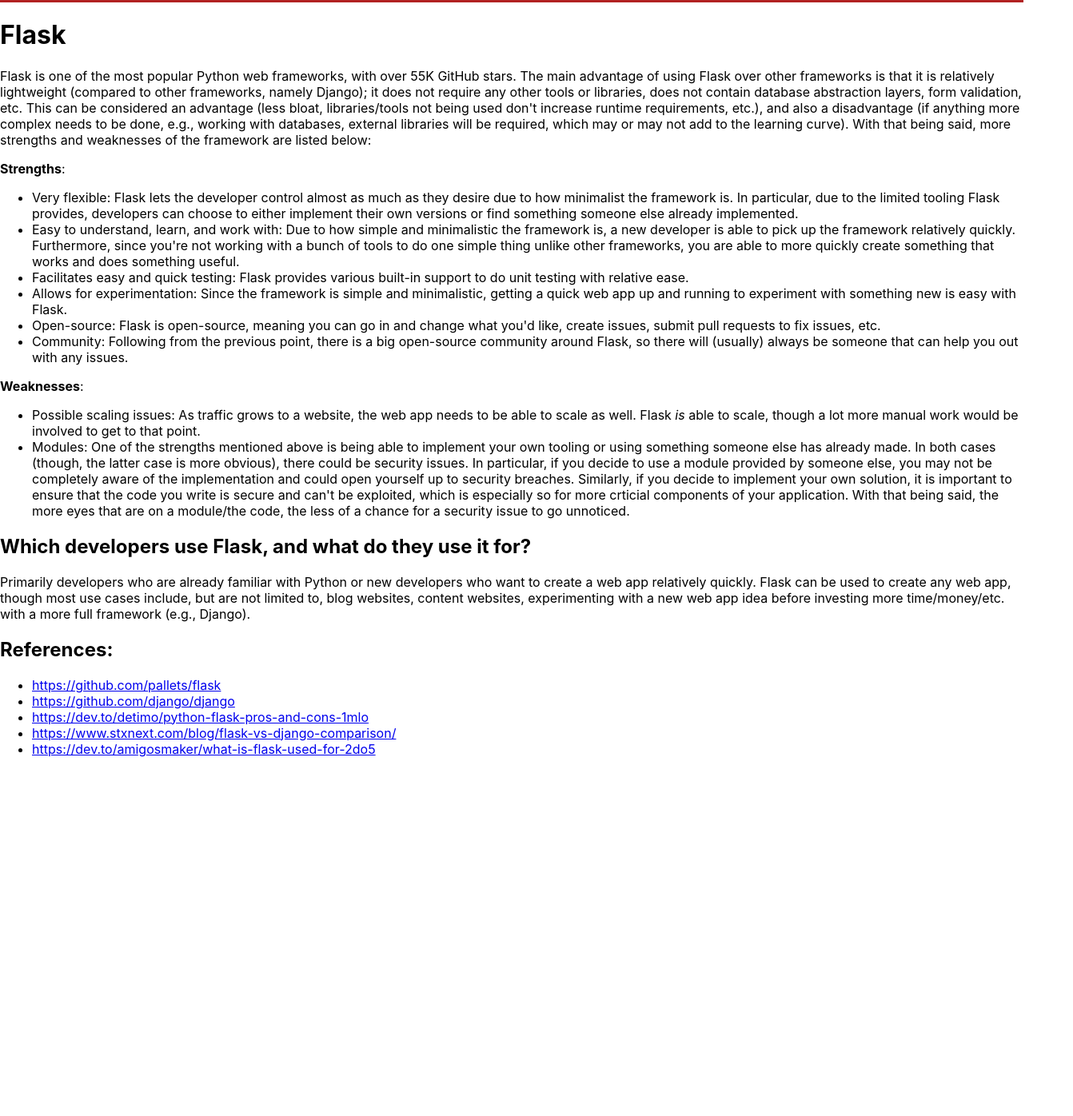
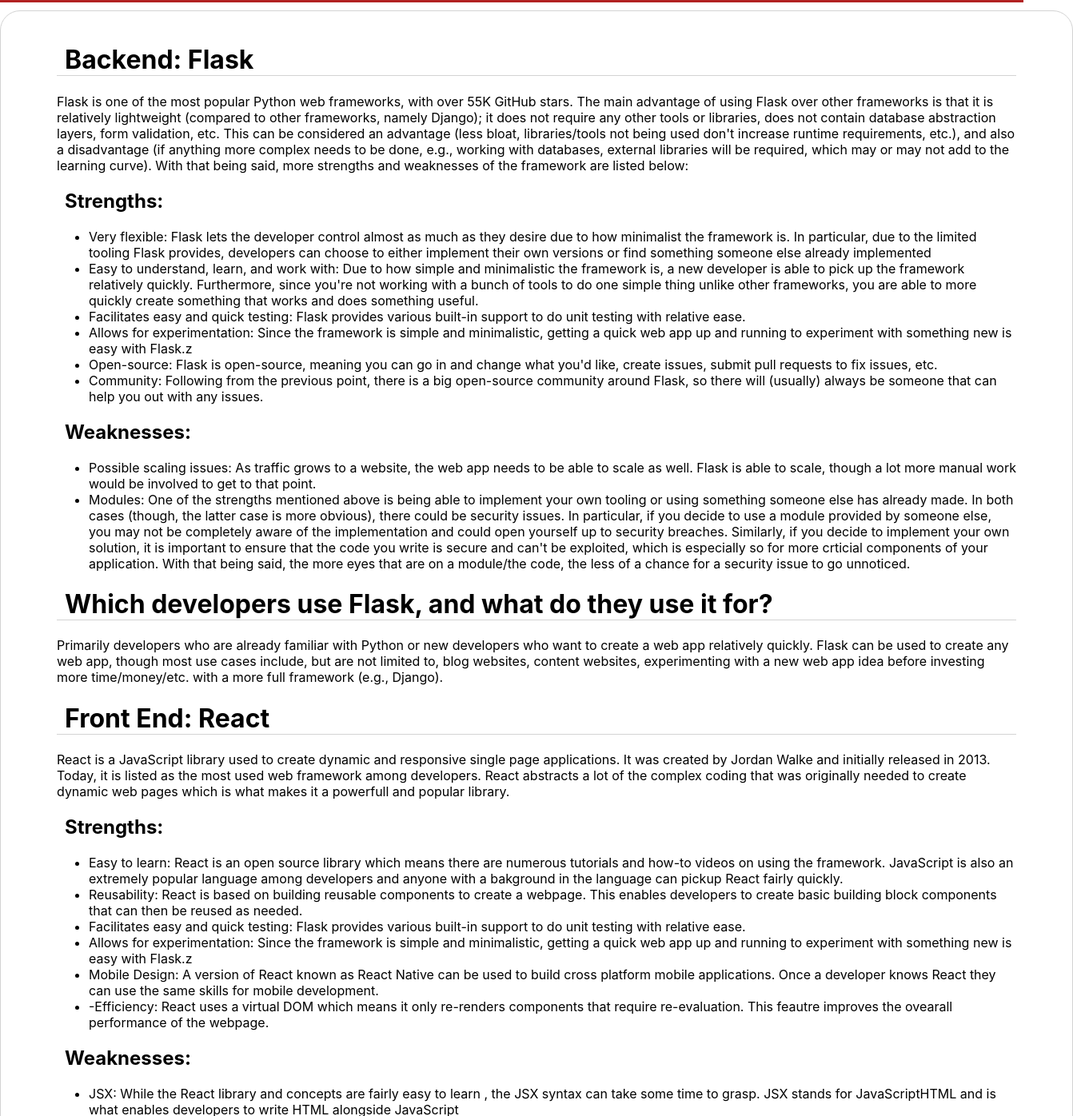
Before and after one commit to nathan-builds/cps530Project, a React (Create React App) app in the folder frontend/: page /page1 in a window 1280 px wide. Shown: the part 27-1423 px from the top of the page at 80% size, 1342 px wide, since content can reach past the window. Before the commit the page ends 990 px from the top, so only its background shows below. Built offline with nearby package versions, Linux system fonts and the light colour scheme.

Commit message:
Page1 styles

```diff
--- a/frontend/package.json
+++ b/frontend/package.json
@@ -10,6 +10,7 @@
     "markdown-to-jsx": "^7.1.5",
     "react": "^17.0.2",
     "react-dom": "^17.0.2",
+    "react-markdown": "^7.1.1",
     "react-router-dom": "^5.3.0",
     "react-scripts": "4.0.3",
     "web-vitals": "^1.1.2"
--- a/frontend/src/pages/Page1.js
+++ b/frontend/src/pages/Page1.js
@@ -1,29 +1,206 @@
-import React, { useState, useEffect } from 'react';
-import Markdown from 'markdown-to-jsx';
+import "./page.css";
+
+const Page1 = () => {
+  return (
+    <div className="outer-container">
+      <div className="container">
+        <h1 className="section-title">Backend: Flask</h1>
+        <section>
+          <p>
+            Flask is one of the most popular Python web frameworks, with over
+            55K GitHub stars. The main advantage of using Flask over other
+            frameworks is that it is relatively lightweight (compared to other
+            frameworks, namely Django); it does not require any other tools or
+            libraries, does not contain database abstraction layers, form
+            validation, etc. This can be considered an advantage (less bloat,
+            libraries/tools not being used don't increase runtime requirements,
+            etc.), and also a disadvantage (if anything more complex needs to be
+            done, e.g., working with databases, external libraries will be
+            required, which may or may not add to the learning curve). With that
+            being said, more strengths and weaknesses of the framework are
+            listed below:{" "}
+          </p>
+        </section>
+
+        <h2 className="section-sub-title">Strengths:</h2>
+        <section>
+          <ul>
+            <li>
+              Very flexible: Flask lets the developer control almost as much as
+              they desire due to how minimalist the framework is. In particular,
+              due to the limited tooling Flask provides, developers can choose
+              to either implement their own versions or find something someone
+              else already implemented
+            </li>
+            <li>
+              Easy to understand, learn, and work with: Due to how simple and
+              minimalistic the framework is, a new developer is able to pick up
+              the framework relatively quickly. Furthermore, since you're not
+              working with a bunch of tools to do one simple thing unlike other
+              frameworks, you are able to more quickly create something that
+              works and does something useful.
+            </li>
+            <li>
+              Facilitates easy and quick testing: Flask provides various
+              built-in support to do unit testing with relative ease.
+            </li>
+            <li>
+              Allows for experimentation: Since the framework is simple and
+              minimalistic, getting a quick web app up and running to experiment
+              with something new is easy with Flask.z
+            </li>
+            <li>
+              Open-source: Flask is open-source, meaning you can go in and
+              change what you'd like, create issues, submit pull requests to fix
+              issues, etc.
+            </li>
+            <li>
+              Community: Following from the previous point, there is a big
+              open-source community around Flask, so there will (usually) always
+              be someone that can help you out with any issues.
+            </li>
+          </ul>
+        </section>
+        <h2 className="section-sub-title">Weaknesses:</h2>
+        <section>
+          <ul>
+            <li>
+              Possible scaling issues: As traffic grows to a website, the web
+              app needs to be able to scale as well. Flask is able to scale,
+              though a lot more manual work would be involved to get to that
+              point.
+            </li>
+            <li>
+              Modules: One of the strengths mentioned above is being able to
+              implement your own tooling or using something someone else has
+              already made. In both cases (though, the latter case is more
+              obvious), there could be security issues. In particular, if you
+              decide to use a module provided by someone else, you may not be
+              completely aware of the implementation and could open yourself up
+              to security breaches. Similarly, if you decide to implement your
+              own solution, it is important to ensure that the code you write is
+              secure and can't be exploited, which is especially so for more
+              crticial components of your application. With that being said, the
+              more eyes that are on a module/the code, the less of a chance for
+              a security issue to go unnoticed.
+            </li>
+          </ul>
+        </section>
+
+        <h1 className="section-title">
+          Which developers use Flask, and what do they use it for?
+        </h1>
+        <section>
+          <p>
+            Primarily developers who are already familiar with Python or new
+            developers who want to create a web app relatively quickly. Flask
+            can be used to create any web app, though most use cases include,
+            but are not limited to, blog websites, content websites,
+            experimenting with a new web app idea before investing more
+            time/money/etc. with a more full framework (e.g., Django).
+          </p>
+        </section>
 
 
-const Page1 =()=>{
-    const file_name = 'p1_flask.md';
-    const [post, setPost] = useState('');
+        <h1 className="section-title">Front End: React</h1>
+        <section>
+          <p>
+            React is a JavaScript library used to create dynamic and responsive
+            single page applications. It was created by Jordan Walke and
+            initially released in 2013. Today, it is listed as the most used web
+            framework among developers. React abstracts a lot of the complex
+            coding that was originally needed to create dynamic web pages which
+            is what makes it a powerfull and popular library.
+          </p>
+        </section>
 
-    useEffect(() => {
-        import(`./writeups/${file_name}`)
-            .then(res => {
-                fetch(res.default)
-                    .then(res => res.text())
-                    .then(res => setPost(res))
-                    .catch(err => console.log(err));
-            })
-            .catch(err => console.log(err));
-    });
+        <h2 className="section-sub-title">Strengths:</h2>
+        <section>
+          <ul>
+            <li>
+              Easy to learn: React is an open source library which means there
+              are numerous tutorials and how-to videos on using the framework.
+              JavaScript is also an extremely popular language among developers
+              and anyone with a bakground in the language can pickup React
+              fairly quickly.
+            </li>
+            <li>
+              Reusability: React is based on building reusable components to
+              create a webpage. This enables developers to create basic building
+              block components that can then be reused as needed.
+            </li>
+            <li>
+              Facilitates easy and quick testing: Flask provides various
+              built-in support to do unit testing with relative ease.
+            </li>
+            <li>
+              Allows for experimentation: Since the framework is simple and
+              minimalistic, getting a quick web app up and running to experiment
+              with something new is easy with Flask.z
+            </li>
+            <li>
+              Mobile Design: A version of React known as React Native can be
+              used to build cross platform mobile applications. Once a developer
+              knows React they can use the same skills for mobile development.
+            </li>
+            <li>
+              -Efficiency: React uses a virtual DOM which means it only
+              re-renders components that require re-evaluation. This feautre
+              improves the ovearall performance of the webpage.
+            </li>
+          </ul>
+        </section>
+        <h2 className="section-sub-title">Weaknesses:</h2>
+        <section>
+          <ul>
+            <li>
+              JSX: While the React library and concepts are fairly easy to learn
+              , the JSX syntax can take some time to grasp. JSX stands for
+              JavaScriptHTML and is what enables developers to write HTML
+              alongside JavaScript
+            </li>
+            <li>
+              Pace of development: This can be seen as both a pro and a con. The
+              react library is constantly growing at a rapid pace and this
+              allows developers to use new and evolving technologies. However,
+              due to the this rapid growth, the documentation for certain things
+              can be lacking
+            </li>
+          </ul>
+        </section>
 
-    return (
-        <div className="container">
-            <Markdown>
-                {post}
-            </Markdown>
-        </div>
-    );
-}
+        <h1 className="section-title">
+          What developers are using React, and what are they using it for?
+        </h1>
+        <section>
+          <p>
+            Developers who are comfortable with JavaScript and want dynamic
+            single page applications are most commonly using React. React can
+            easily be installed in a matter of minutes which makes it an
+            excellent choice for frontend web development. Some websites that
+            are currently using React include Netflix, Facebook, Airbnb and
+            Reddit.
+          </p>
+        </section>
+
+        <h1 className="section-title">References</h1>
+        <section>
+          <ul>
+            <li>https://www.statista.com/statistics/1124699/worldwide-developer-survey-most-used-frameworks-web/</li>
+            <li>https://www.simform.com/blog/websites-use-react/</li>
+            <li>https://dev.to/detimo/python-flask-pros-and-cons-1mlo</li>
+            <li>https://www.stxnext.com/blog/flask-vs-django-comparison/</li>
+            <li>https://www.javatpoint.com/pros-and-cons-of-react</li>
+            <li>https://github.com/pallets/flask</li>
+            <li>https://github.com/django/django</li>
+            <li>https://dev.to/detimo/python-flask-pros-and-cons-1mlo</li>
+            <li>https://www.stxnext.com/blog/flask-vs-django-comparison/</li>
+            <li>https://dev.to/amigosmaker/what-is-flask-used-for-2do5</li>
+          </ul>
+        </section>
+      </div>
+    </div>
+  );
+};
 
 export default Page1;
--- a/frontend/src/pages/Page2.js
+++ b/frontend/src/pages/Page2.js
@@ -1,5 +1,17 @@
 const Page2 =()=>{
-    return (<h1>This is Page 2</h1>);
-}
+    return (
+        <div className="outer-container">
+          <div className="container">
+
+
+
+
+
+
+
+          </div>
+        </div>
+      );
+    }
 
 export default Page2;
--- /dev/null
+++ b/frontend/src/pages/page.css
@@ -0,0 +1,29 @@
+.section-title{
+    border-bottom: 1px solid lightgray;
+}
+.container{
+    width:1200px;
+    margin-top:10px;
+    margin-left:auto;
+    margin-right:auto;
+
+
+}
+h1{
+    padding-left:10px;
+}
+h2{
+    padding-left:10px;
+}
+.outer-container{
+    border: 5px solid red;
+    padding:20px;
+    width:1300px;
+    margin-left:auto;
+    margin-right:auto;
+    border-radius: 25px;
+    margin-top:10px;
+    margin-bottom:10px;
+    border:1px solid lightgray;
+
+}
```
Also changed, not shown: 1 other file (tests, documents, lock files or other folders).
